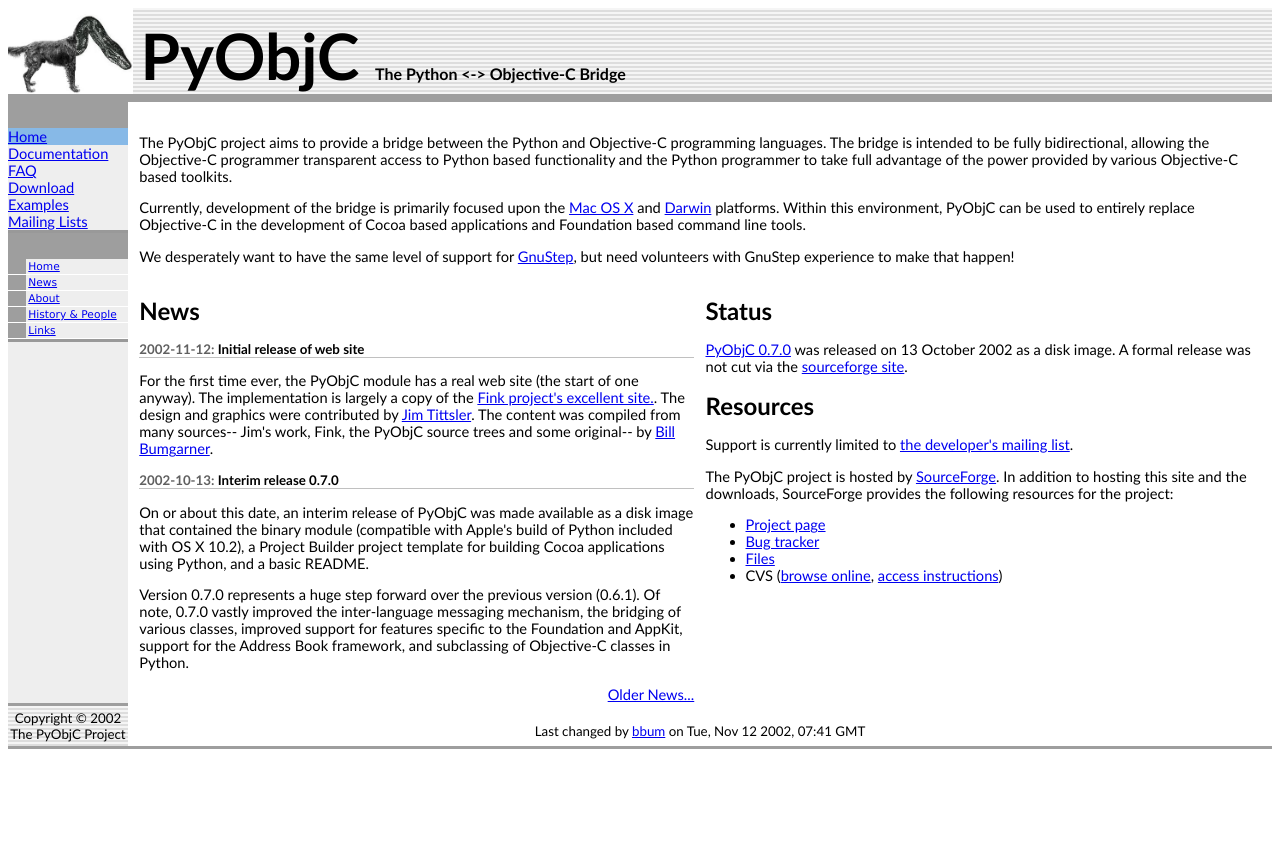
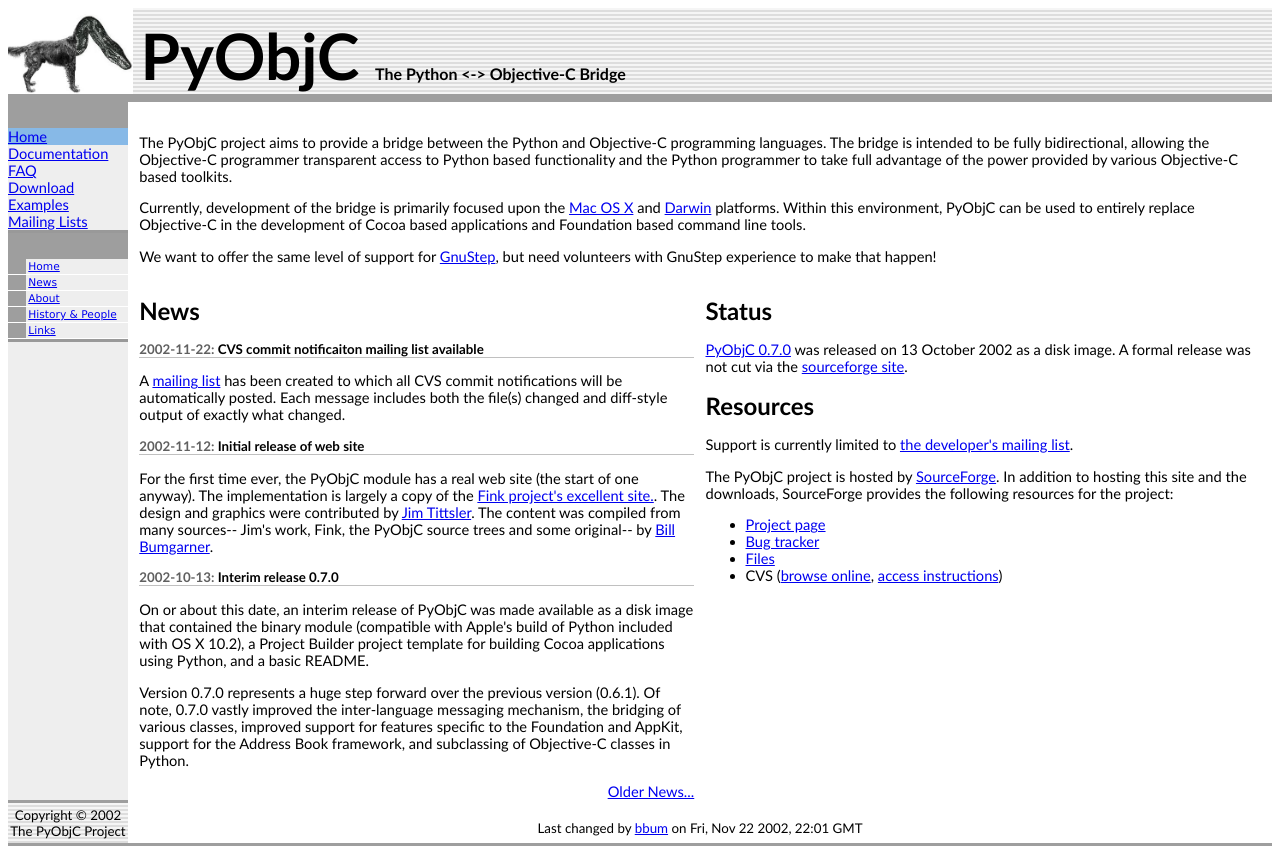
Before and after one commit to orestis/pyobjc, a PHP site: page / in a window 1280 px wide. Before the commit the page ends 749 px from the top, so only its background shows below. Run offline with PHP 8.4, Linux system fonts and the light colour scheme; data that the repository does not hold is empty; grey boxes are pictures that could not be loaded.

Commit message:
Refactored news page such that there is now an "older news" document to which items can be moved when they are out of date.   Added a news item regarding cvs checkins mailing list.
git-svn-id: http://svn.red-bean.com/pyobjc/trunk@303 f55f28a5-9edb-0310-a011-a803cfcd5d25

```diff
--- a/pyobjc-web/docroot/index.php
+++ b/pyobjc-web/docroot/index.php
@@ -1,7 +1,7 @@
 <?
 $title = "Home";
 $cvs_author = '$Author: bbum $';
-$cvs_date = '$Date: 2002/11/12 07:41:06 $';
+$cvs_date = '$Date: 2002/11/22 22:01:52 $';
 $is_home = 1;
 
 $metatags = '<meta name="description" content="PyObjC, a universal bridge between the Objective-C and Python languages.">
@@ -16,7 +16,7 @@
 <p>
 Currently, development of the bridge is primarily focused upon the <a href="http://www.apple.com/macosx/">Mac OS X</a> and <a href="http://www.opensource.apple.com/">Darwin</a> platforms.  Within this environment, PyObjC can be used to entirely replace Objective-C in the development of Cocoa based applications and Foundation based command line tools.</p>
 <p>
-We desperately want to have the same level of support for <a href="http://www.gnustep.org/">GnuStep</a>, but need volunteers with GnuStep experience to make that happen!
+We want to offer the same level of support for <a href="http://www.gnustep.org/">GnuStep</a>, but need volunteers with GnuStep experience to make that happen!
 </p>
 
 <table border="0" cellpadding="0" cellspacing="0" width="100%">
@@ -42,7 +42,7 @@
 <h1>Resources</h1>
 
 <p>
-Support is currently limited to <a href="http://sourceforge.net/mail/?group_id=14534">the developer's mailing list</a>.
+Support is currently limited to <a href=http://lists.sourceforge.net/mailman/listinfo/pyobjc-dev"">the developer's mailing list</a>.
 </p>
 
 <p>
--- a/pyobjc-web/docroot/news/news.inc
+++ b/pyobjc-web/docroot/news/news.inc
@@ -1,3 +1,7 @@
+<span class="news_date">2002-11-22: </span><span class="news_headline">CVS commit notificaiton mailing list available</span><?php gray_line(); ?>
+  <p>
+A <a href="http://lists.sourceforge.net/mailman/listinfo/pyobjc-checkins">mailing list</a> has been created to which all CVS commit notifications will be automatically posted.   Each message includes both the file(s) changed and diff-style output of exactly what changed.
+</p>
 <span class="news_date">2002-11-12: </span><span class="news_headline">Initial release of web site</span><?php gray_line(); ?>
   <p>
 For the first time ever, the PyObjC module has a real web site (the start of one anyway).  The implementation is largely a copy of the <a href="http://fink.sourceforge.net/">Fink project's excellent site.</a>.  The design and graphics were contributed by <a href="http://starship.python.net/crew/jwt/">Jim Tittsler</a>.  The content was compiled from many sources-- Jim's work, Fink, the PyObjC source trees and some original-- by <a href="http://radio.weblogs.com/0100490/">Bill Bumgarner</a>.
--- /dev/null
+++ b/pyobjc-web/docroot/news/older-news.inc
@@ -0,0 +1,4 @@
+<span class="news_date">2002-01-30: </span><span class="news_headline">Release 0.6.1</span><?php gray_line(); ?>
+<p>
+Last release made that used a single dynamically loadable module named 'pyobjc'.
+</p>
--- a/pyobjc-web/docroot/people.php
+++ b/pyobjc-web/docroot/people.php
@@ -1,7 +1,7 @@
 <?
 $title = "Contributors";
-$cvs_author = '$Author: ronaldoussoren $';
-$cvs_date = '$Date: 2002/11/13 15:24:22 $';
+$cvs_author = '$Author: bbum $';
+$cvs_date = '$Date: 2002/11/22 22:01:53 $';
 
 include "header.inc";
 ?>
@@ -9,6 +9,7 @@
 <p>
 Many, many people have contributed to the PyObjC module in the recent months.  The mailing list should be parsed to complete this list.
 <ul>
+<li>Just van Rossum contributed numerous bits of python that both simplified the use of PyObjC and increased its power.</li>
 <li>Jack Jansen has provided constant technical assistance and direction based on his wealth of experience as the primary developer of the MacPython project.</li>
 <li>Jim Tittsler provided a significant chunk of the look/feel of this web site, including the cool PyDog graphic.</li>
 <li>The <a href="http://fink.sourceforge.net/">Fink Project</a> deserves a huge amount of credit.  Beyond providing a model for building this site, Fink represents an incredible base of knowledge to anyone working with various open source tools and OS X.
```
Also changed, not shown: pyobjc-web/docroot/news/index.php (+3 -12 lines).
